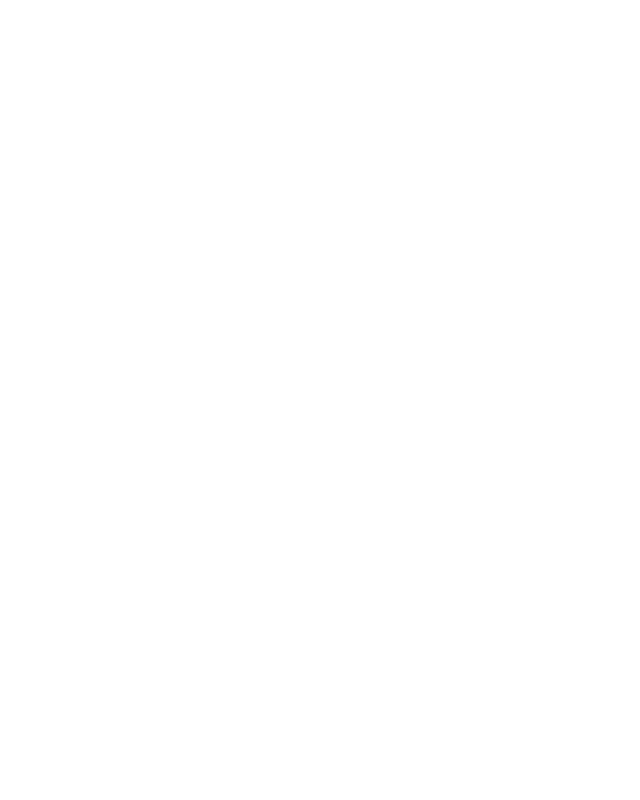
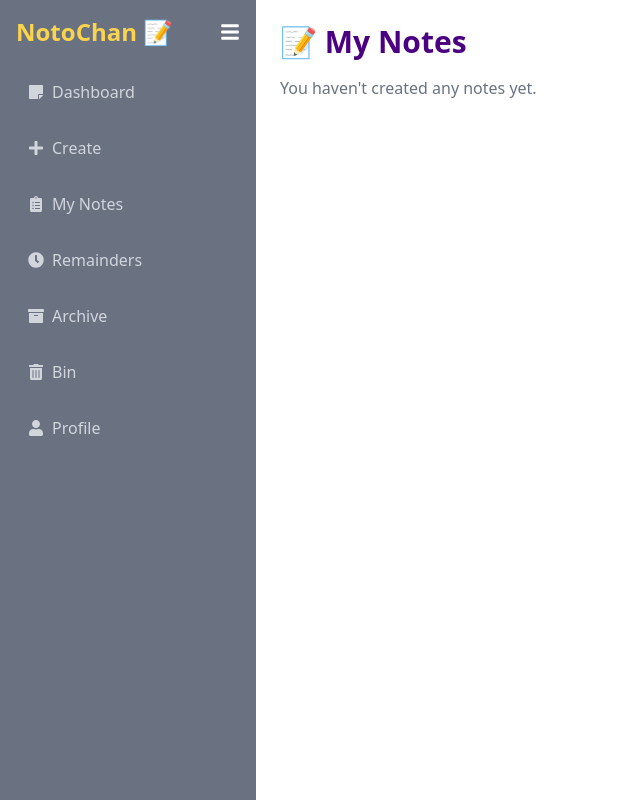
Before and after one commit to Jyoti-yadav09/Note-Website, a React (Vite) app in the folder Notochan/: page /my-notes in a window 1280 px wide. Before the commit this address had no page. Shown: the whole page, without its empty margins (0-640 px from the left). Built offline with nearby package versions, Linux system fonts and the light colour scheme.

Commit message:
Initial commit

```diff
--- a/Notochan/src/App.jsx
+++ b/Notochan/src/App.jsx
@@ -15,7 +15,7 @@
         <Route path="/dashboard" element={<Dashboard/>}/>
        <Route path="/profile" element={<Profile />} />
        <Route path="/create" element={<Create/>}/>
-      {/*<Route path="/my-notes" element={<MyNotes/>}/>*/}
+      <Route path="/my-notes" element={<MyNotes/>}/>
       </Routes>
     </Router>
   );
--- a/Notochan/src/pages/MyNote.jsx
+++ b/Notochan/src/pages/MyNote.jsx
@@ -1,37 +1,37 @@
 import React, { useEffect, useState } from 'react';
+import Sidebar from '../components/Sidebar';
 
 const MyNotes = () => {
   const [notes, setNotes] = useState([]);
 
   useEffect(() => {
-    const allNotes = JSON.parse(localStorage.getItem('notes')) || [];
-    const userEmail = localStorage.getItem('userEmail');
-
-    if (userEmail) {
-      const userNotes = allNotes.filter(note => note.email === userEmail);
-      setNotes(userNotes);
-    }
+    const savedNotes = JSON.parse(localStorage.getItem("notes")) || [];
+    setNotes(savedNotes);
   }, []);
 
   return (
-    <div className="max-w-4xl mx-auto mt-10 p-4">
-      <h2 className="text-3xl font-bold text-[#4B0082] mb-6">📚 My Notes</h2>
+    <div className="flex">
+      <Sidebar />
+      <div className="flex-1 p-6">
+        <h2 className="text-3xl font-bold text-[#4B0082] mb-4">📝 My Notes</h2>
+
         {notes.length === 0 ? (
           <p className="text-gray-500">You haven't created any notes yet.</p>
         ) : (
-        <div className="grid grid-cols-1 md:grid-cols-2 gap-6">
-          {notes.map((note) => (
-            <div key={note.id} className="bg-white p-4 shadow rounded">
-              <h3 className="text-xl font-semibold text-[#4B0082]">{note.title}</h3>
-              <p className="mt-2 text-gray-700 whitespace-pre-wrap">{note.content}</p>
-              <p className="text-sm text-gray-400 mt-4">
-                Created at: {new Date(note.createdAt).toLocaleString()}
-              </p>
+          <div className="grid grid-cols-1 sm:grid-cols-2 lg:grid-cols-3 gap-4">
+            {notes.map((note, index) => (
+              <div
+                key={index}
+                className="bg-white border border-gray-200 rounded-lg p-4 shadow hover:shadow-lg transition"
+              >
+                <h3 className="text-xl font-semibold text-[#4B0082] mb-2">{note.title}</h3>
+                <p className="text-gray-700 whitespace-pre-wrap">{note.content}</p>
               </div>
             ))}
           </div>
         )}
       </div>
+    </div>
   );
 };
 
```
Lines whose indentation alone changed are shown as unchanged.
